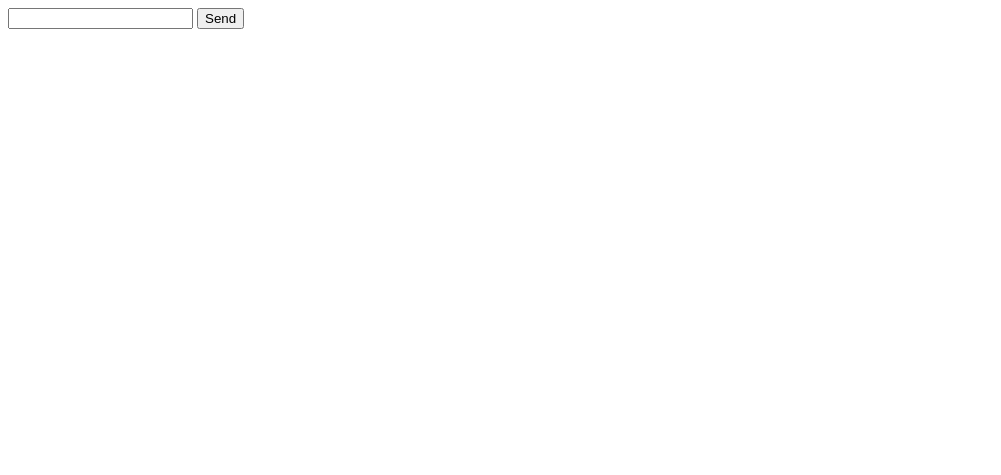
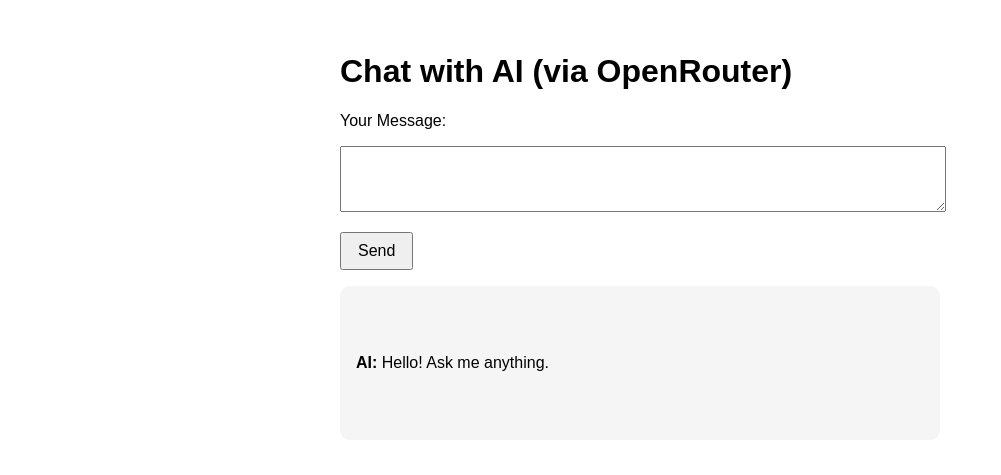
Before and after one commit to ashish-03-dev/chatbot, a plain HTML site: page index.html in a window 1280 px wide. Shown: the whole page, without its empty margins (0-1001 px from the left). Drawn offline with Linux system fonts and the light colour scheme.

Commit message:
Refactor chatbot interface to enhance user interaction and update API integration

```diff
--- a/index.html
+++ b/index.html
@@ -1,21 +1,103 @@
 <!DOCTYPE html>
-<html>
+<html lang="en">
+
+<head>
+  <meta charset="UTF-8" />
+  <meta name="viewport" content="width=device-width, initial-scale=1.0" />
+  <title>AI Chat via Cloudflare Worker</title>
+  <style>
+    body {
+      font-family: sans-serif;
+      padding: 2rem;
+      max-width: 600px;
+      margin: auto;
+    }
+
+    textarea {
+      width: 100%;
+      max-width: 100%;
+      margin: 1rem 0;
+    }
+
+    button {
+      padding: 0.5rem 1rem;
+      font-size: 1rem;
+    }
+
+    .chat-box {
+      background: #f5f5f5;
+      padding: 1rem;
+      border-radius: 10px;
+      margin-top: 1rem;
+      white-space: pre-wrap;
+    }
+
+    .user-msg {
+      color: blue;
+    }
+
+    .ai-msg {
+      color: green;
+    }
+  </style>
+</head>
+
 <body>
-    <input id="msg" />
-    <button onclick="ask()">Send</button>
-    <pre id="output"></pre>
+  <h1>Chat with AI (via OpenRouter)</h1>
+
+  <form id="chatForm">
+    <label for="message">Your Message:</label>
+    <textarea id="message" rows="4" required></textarea>
+    <button type="submit">Send</button>
+  </form>
+
+  <div class="chat-box" id="chatBox">
+    <p><strong>AI:</strong> Hello! Ask me anything.</p>
+  </div>
 
   <script>
-      async function ask() {
-        const userInput = document.getElementById("msg").value;
-        const res = await fetch("https://YOUR-FLOWISE.fly.dev/api/v1/prediction/YOUR-FLOW-ID", {
+    const form = document.getElementById("chatForm");
+    const messageInput = document.getElementById("message");
+    const chatBox = document.getElementById("chatBox");
+
+    // Store chat history for context
+    const messages = [
+      { role: "system", content: "You are a helpful AI assistant." },
+    ];
+
+    form.addEventListener("submit", async (e) => {
+      e.preventDefault();
+
+      const userMessage = messageInput.value.trim();
+      if (!userMessage) return;
+
+      // Display user's message
+      chatBox.innerHTML += `<p class="user-msg"><strong>You:</strong> ${userMessage}</p>`;
+      messageInput.value = "";
+
+      messages.push({ role: "user", content: userMessage });
+
+      const response = await fetch("https://my-worker.ashish73e.workers.dev/chat", {
         method: "POST",
-          headers: { "Content-Type": "application/json" },
-          body: JSON.stringify({ question: userInput })
+        headers: {
+          "Content-Type": "application/json",
+        },
+        body: JSON.stringify({
+         "model": "mistralai/mistral-7b-instruct:free",
+          messages: messages,
+        }),
       });
-        const data = await res.json();
-        document.getElementById("output").innerText = data.text;
-      }
+
+      const result = await response.json();
+      const aiMessage = result.reply || result.choices?.[0]?.message?.content || "(No response)";
+      chatBox.innerHTML += `<p class="ai-msg"><strong>AI:</strong> ${aiMessage}</p>`;
+
+      // Add AI's message to history
+      messages.push({ role: "assistant", content: aiMessage });
+
+      chatBox.scrollTop = chatBox.scrollHeight;
+    });
   </script>
 </body>
+
 </html>
```
Lines whose indentation alone changed are shown as unchanged.
